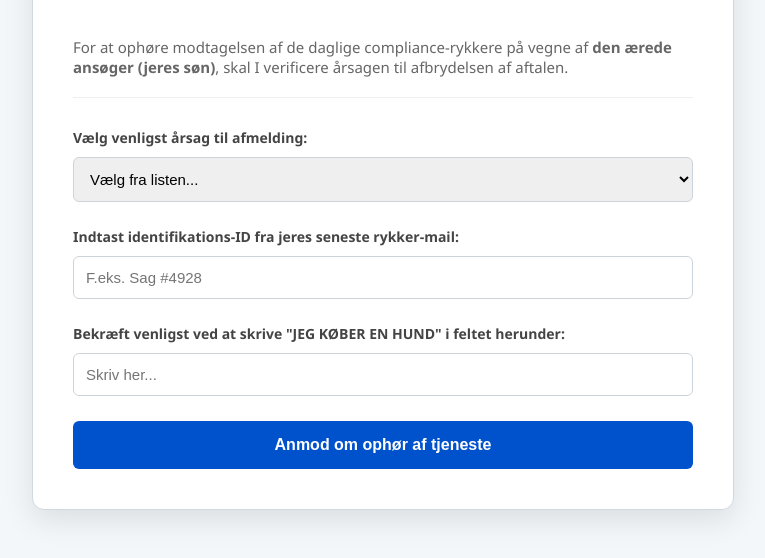
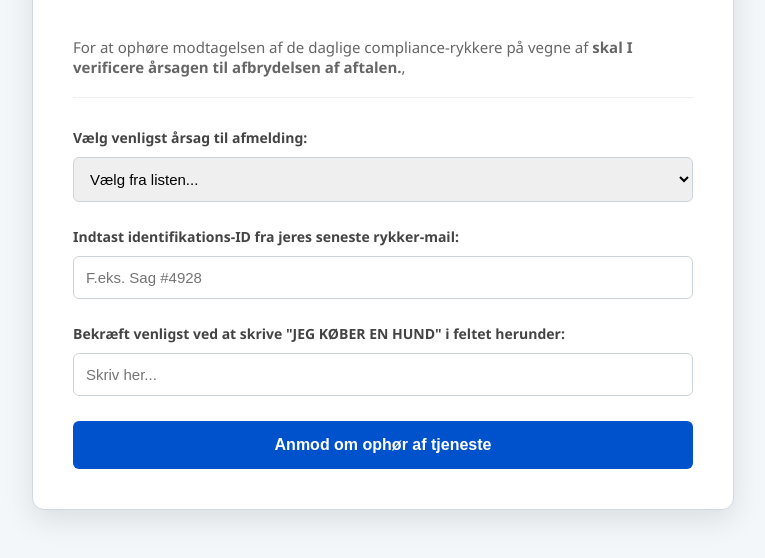
Before and after one commit to Emil3070/afmeld-hund, a plain HTML site: page index.html in a window 1280 px wide. Shown: the part 188-746 px from the top of the page, without its empty margins (257-1022 px from the left). Drawn offline with Linux system fonts and the light colour scheme.

Commit message:
Update instruction text in index.html

```diff
--- a/index.html
+++ b/index.html
@@ -37,7 +37,7 @@
 
     <div class="content" id="step-1">
         <div class="instruction">
-            For at ophøre modtagelsen af de daglige compliance-rykkere på vegne af <strong>den ærede ansøger (jeres søn)</strong>, skal I verificere årsagen til afbrydelsen af aftalen.
+            For at ophøre modtagelsen af de daglige compliance-rykkere på vegne af <strong> skal I verificere årsagen til afbrydelsen af aftalen.</strong>,
         </div>
 
         <form id="unsubscribe-form">
```
